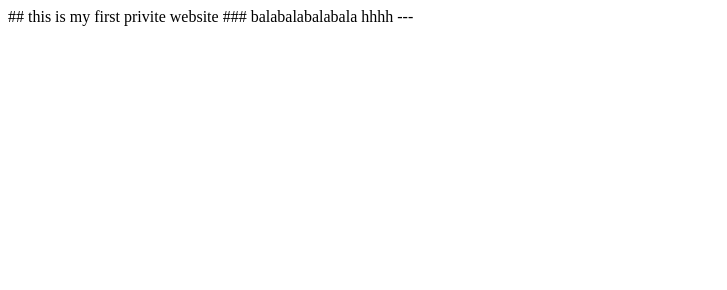
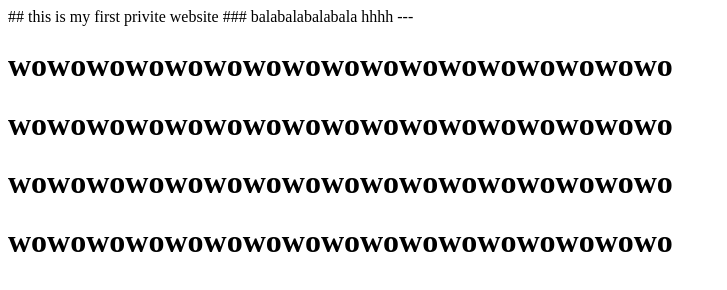
Before and after one commit to yourbusiness/yourbusiness.github.io, a plain HTML site: page index.html in a window 1280 px wide. Shown: the whole page, without its empty margins (0-727 px from the left). Drawn offline with Linux system fonts and the light colour scheme.

Commit message:
改了一点内容
加了h1标签内容～～～

```diff
--- a/index.html
+++ b/index.html
@@ -1,3 +1,10 @@
 ## this is my first privite website
 ### balabalabalabala hhhh
 ---
+<h1> wowowowowowowowowowowowowowowowowo</h1>
+
+<h1> wowowowowowowowowowowowowowowowowo</h1>
+
+<h1> wowowowowowowowowowowowowowowowowo</h1>
+
+<h1> wowowowowowowowowowowowowowowowowo</h1>
```
